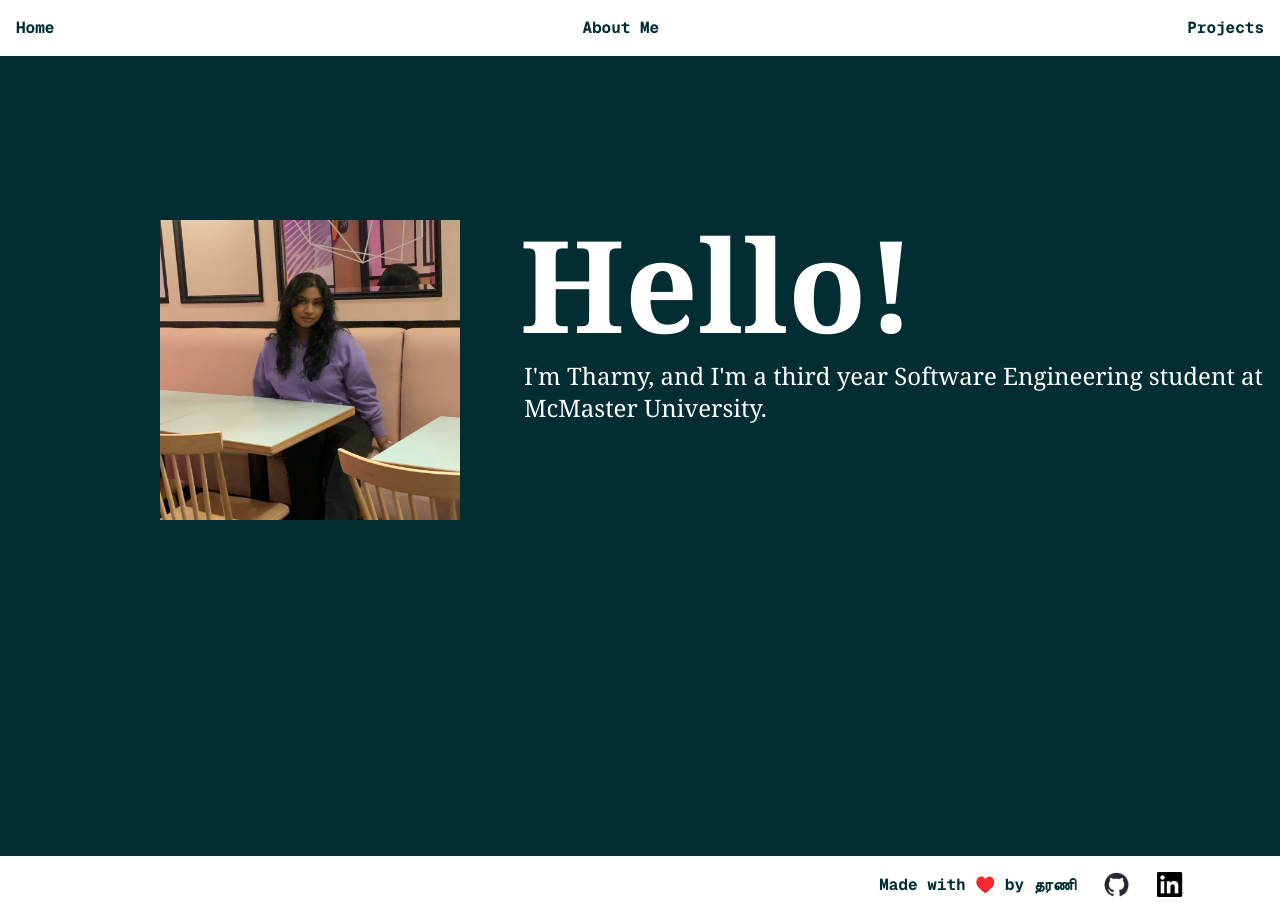
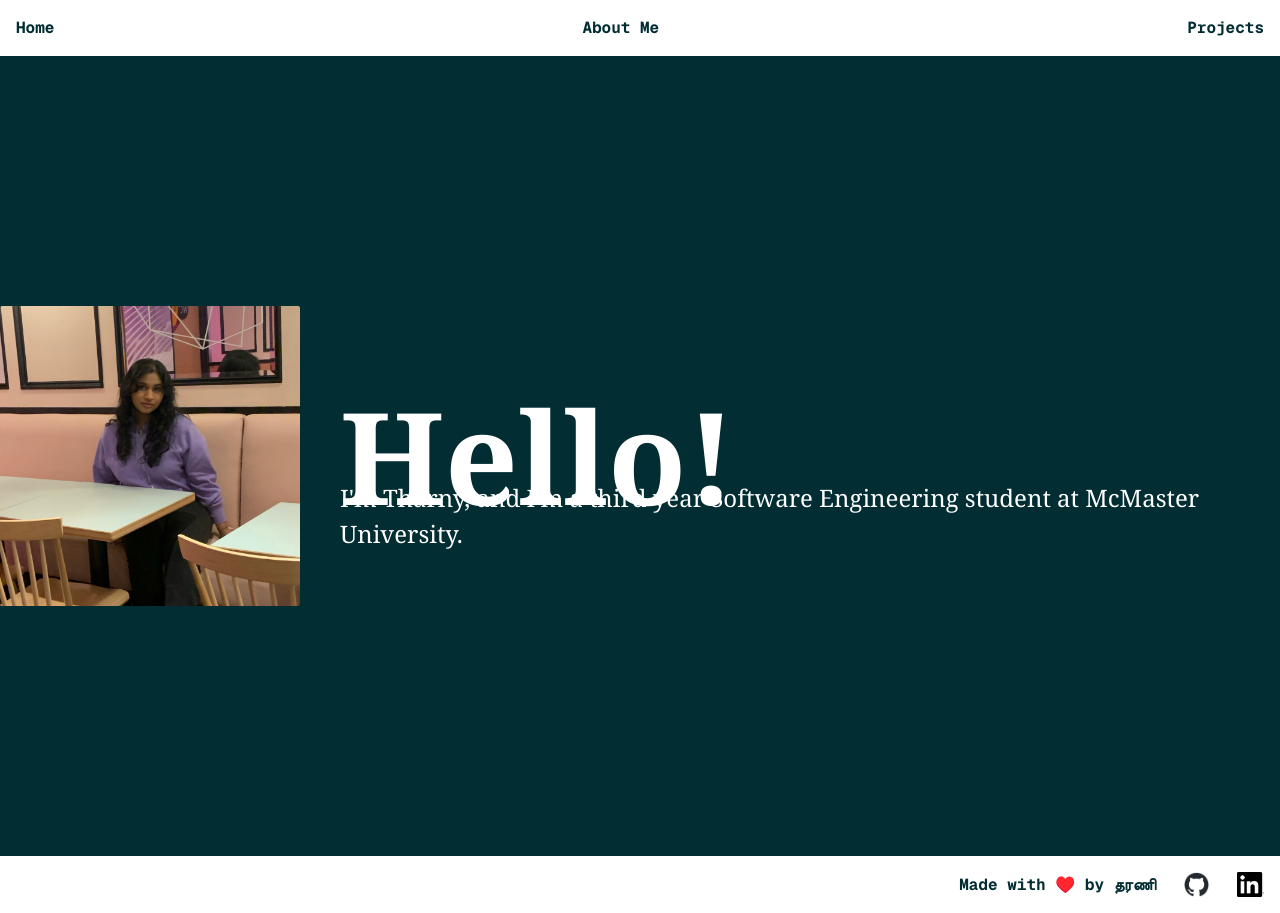
Before and after one commit to tharnyelilvannan/Portfolio, a Next.js app: page / in a window 1280 px wide. Built offline with nearby package versions, Linux system fonts and the light colour scheme.

Commit message:
Add flex containers

```diff
--- a/src/app/globals.css
+++ b/src/app/globals.css
@@ -28,10 +28,35 @@ body {
 .background {
   background: #022D33;
   width: 100%;
-  min-width: 100vh;
+  height: 100%;
+  min-width: 100vw;
   min-height: 100vh;
+  display: flex;
+  flex-wrap: wrap;
+  overflow-x: hidden;
+  margin: auto;
 }
 
 .hobby {
   color: #ffffff;
 }
+
+.homepageTitle {
+  color: #FFFFFF;
+  font-family: Georgia;
+  font-size: 8rem;
+  font-weight: 700;
+}
+
+.homepageBody {
+  color: #FFFFFF;
+  position: absolute;
+  font-size: 1.5rem;
+  font-family: Georgia;
+}
+
+.homepageImage {
+  height: 300px;
+  width: 300px;
+  border-radius: 0.125rem;
+}
--- a/src/app/layout.js
+++ b/src/app/layout.js
@@ -51,7 +51,7 @@ function Footer() {
     <footer className="bg-[#FFFFFF] py-4 text-[#022d33] font-mono font-bold">
       <div className="container mx-auto px-4 flex-row-reverse flex gap-7 mr-0 items-end">
         <a href="https://www.linkedin.com/in/tharny-elilvannan/">
-          <Image src={LinkedIn} height={25} alt="LinkedIn Link" className="mr-20" />
+          <Image src={LinkedIn} height={25} alt="LinkedIn Link" />
         </a>
         <a href="https://github.com/tharnyelilvannan">
           <Image src={GitHub} height={25} alt="GitHub Link" />
--- a/src/app/page.js
+++ b/src/app/page.js
@@ -8,28 +8,31 @@ export default function Home() {
   return (
     <>
       <div className="background">
+        <div className='flex flex-row-reverse justify-evenly gap-10 items-center'>
+          <div className='flex flex-col-reverse gap-10'>
             <motion.div
               initial={{ opacity: 0, scale: 0 }}
               animate={{ opacity: 1, scale: 1 }}
-          className="absolute inset-y-55 left-130 font-[Georgia] text-9xl text-[#FFFFFF] font-bold"
+              className="homepageTitle text-left"
               transition={{
                 duration: 0.4,
-            scale: { type: "spring", visualDuration: 0.4, bounce: 0.5 },
+                scale: { type: "spring", visualDuration: 0.4, bounce: 0.6 },
               }}>Hello!</motion.div>
             <motion.div
               initial={{ opacity: 0, scale: 0 }}
               animate={{ opacity: 1, scale: 1 }}
-          className="absolute text-[#FFFFFF] text-2xl inset-y-90 font-[Georgia] left-131"
+              className="homepageBody text-left"
               transition={{
                 duration: 0.4,
-            scale: { type: "spring", visualDuration: 0.4, bounce: 0.5 },
+                scale: { type: "spring", visualDuration: 0.4, bounce: 0.6 },
               }}>I'm Tharny, and I'm a third year Software Engineering student at McMaster University.</motion.div>
+          </div>
           <Image
             src={me}
-          height={300}
             alt="Picture of Tharny"
-          className="inset-y-55 left-40 absolute"
+            className="homepageImage"
           />
+        </div>
 
       </div >
     </>
```
Lines whose indentation alone changed are shown as unchanged.
